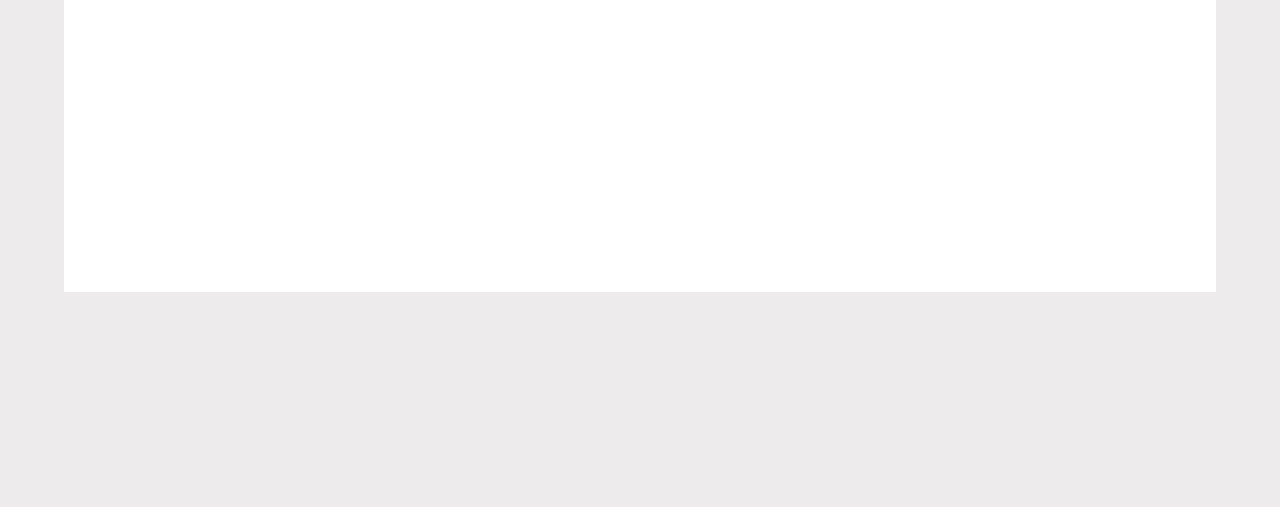
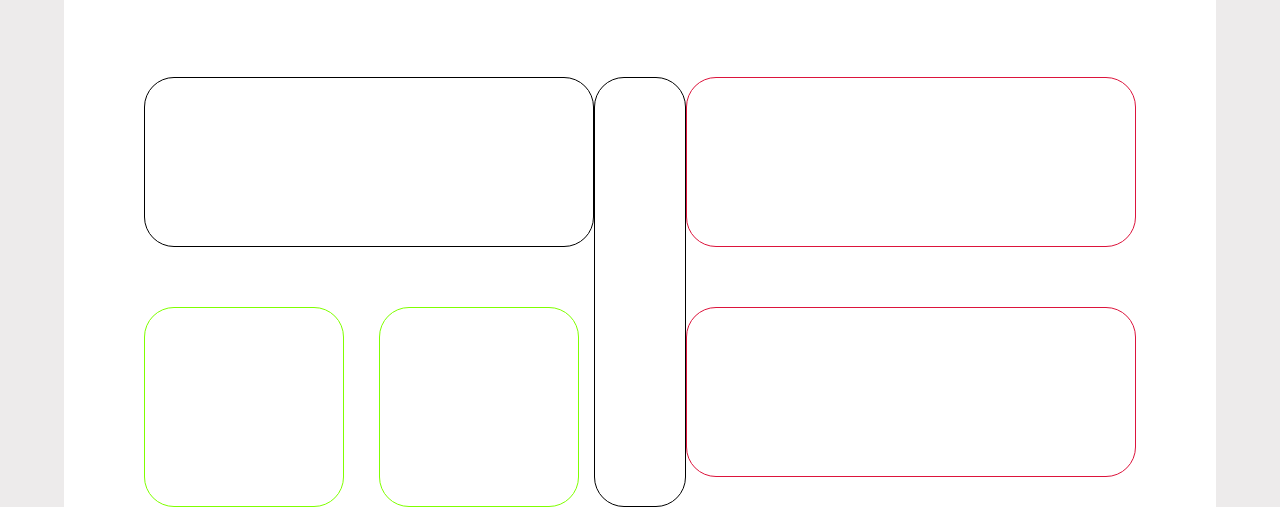
Before and after one commit to Am096/Dribbble-Inspired-Analytics-Dashboard, a plain HTML site: page index.html in a window 1280 px wide. Shown: the part 508-1015 px from the top of the page. Before the commit the page ends 800 px from the top, so only its background shows below. Drawn offline with nearby package versions, Linux system fonts and the light colour scheme.

Commit message:
Created the Grid Section(Cards)

```diff
--- a/index.html
+++ b/index.html
@@ -71,19 +71,39 @@
        </div>
       </div>
 
-      <div id="grids">
+      <!-- <div id="grids">
         <div id="leftgrid">
-            <div id="lefttopcards"></div>
+            <div id="lefttopcards">
+
+            </div>
             <div id="leftbottomcards"></div>
         </div>
-
-
-
-
         <div id="midgrid"> </div>
 
 
         <div id="rightgrid"></div>
+      </div> -->
+
+      <div id="grids">
+        <div id="leftgrid">
+            <div id="topleftgrid">
+                <div id="blackcard"></div>
+            </div>
+
+            <div id="bottomleftgrid">
+                <div class="smallercards" id="bottomleftgridcardtwo"></div>
+                <div class="smallercards" id="bottomleftgridcardone"></div>
+            </div>
+        </div>
+
+        <div id="midgrid">
+
+        </div>
+
+        <div id="rightgrid">
+            <div class="largecards" id="toprightgrid"></div>
+            <div class="largecards" id="bottomrightgrid"></div>
+        </div>
       </div>
 
     </div>
--- a/style.css
+++ b/style.css
@@ -24,7 +24,7 @@ a {
 
 #main {
     width: 90%;
-    height: 100%;
+    /* height: 100%; */
     background-color: white;
     margin-left: auto;
     margin-right: auto;
@@ -179,7 +179,91 @@ a {
     border: 1px solid #E9E9E9;
 }
 
+/* #grids {
+    width: 100%;
+    display: flex;
+    margin-top: 90px;
+    justify-content: space-between;
+}
+
+#leftgrid {
+    width: 40%;
+    height: 80px;
+    border: 1px solid cadetblue;
+}
+
+#midgrid {
+    width: 20%;
+    height: 80px;
+    border: 1px solid seagreen;
+}
+
+#rightgrid {
+    width: 40%;
+    height: 80px;
+    border: 1px solid black;
+} */
+
 #grids {
-    width: 100%;
+    margin: 80px;
+    display: flex;
+    flex-direction: row;
+    justify-content: space-around;
+}
 
+#leftgrid {
+    display: flex;
+    flex-direction: column;
+    gap: 60px;
 }
+
+#blackcard {
+    width: 450px;
+    height: 170px;
+    border: 1px solid black;
+    border-radius: 30px;
+}
+
+#bottomleftgrid{
+    display: flex;
+    gap: 0 35px;
+}
+
+.smallercards {
+    width: 200px;
+    height: 200px;
+    border: 1px solid chartreuse;
+    border-radius: 30px;
+}
+
+
+
+
+
+#midgrid {
+    width: 200px;
+    height: 430px;
+    border: 1px solid black;
+    border-radius: 30px;
+}
+
+
+#rightgrid {
+    display: flex;
+    flex-direction: column;
+    gap: 60px;
+}
+
+#toprightgrid {
+    width: 450px;
+    height: 170px;
+    border: 1px solid crimson;
+    border-radius: 30px;
+}
+
+#bottomrightgrid {
+    width: 450px;
+    height: 170px;
+    border: 1px solid crimson;
+    border-radius: 30px;
+}
```
